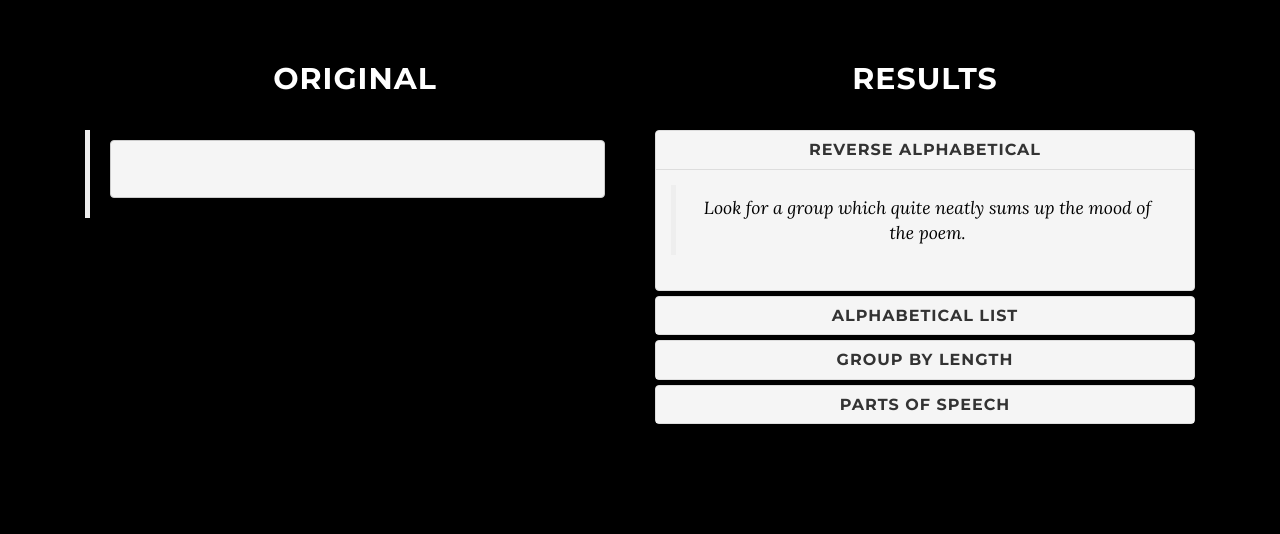
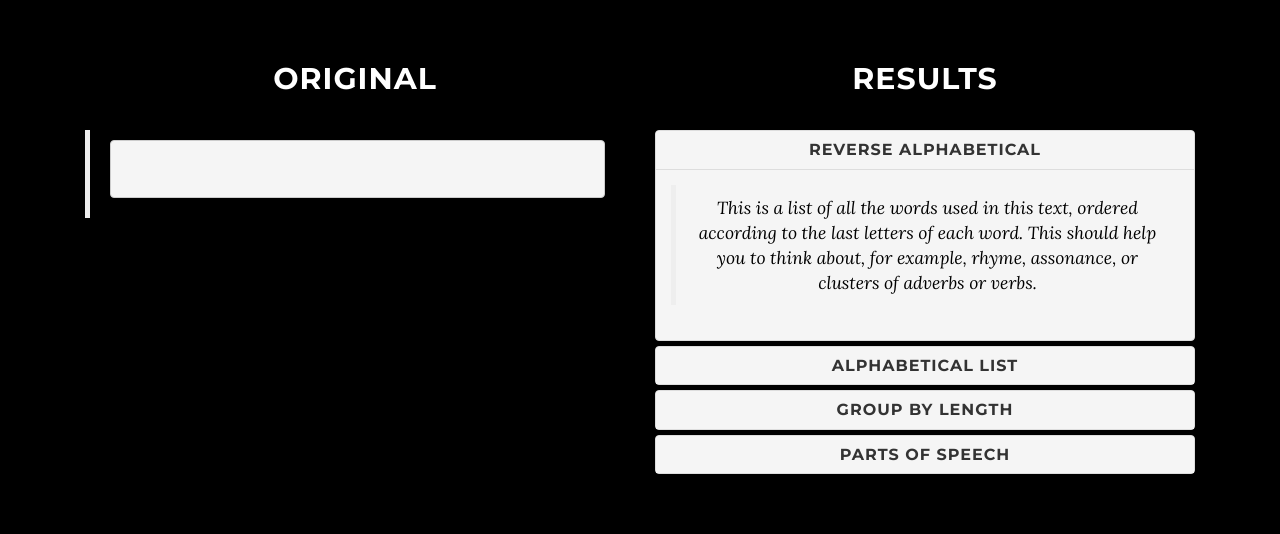
Before and after one commit to davidmiller/alliterator.org, a Flask app: page / in a window 1280 px wide. Shown: the part 988-1522 px from the top of the page. Run offline with Flask 2, Linux system fonts and the light colour scheme; some libraries are stand-ins or nearby versions.

Commit message:
Add helpful text to sections

```diff
--- a/dulce/templates/home.html
+++ b/dulce/templates/home.html
@@ -105,7 +105,11 @@
             <div id="collapseOne" class="panel-collapse collapse in">
               <div class="panel-body">
                 <blockquote>
-                  <i>Look for a group which quite neatly sums up the mood of the poem.</i>
+                  <i>
+                    This is a list of all the words used in this text, ordered according to the last
+                    letters of each word. This should help you to think about, for example, rhyme,
+                    assonance, or clusters of adverbs or verbs.
+                  </i>
                 </blockquote>
                 <!-- <span ng-repeat="word in reverse_alphabetical">[[word]]  --></span>
 <ul class="list-unstyled">
@@ -128,8 +132,7 @@
     <div class="panel-body">
       <blockquote>
         <i>
-          Look for significant variations in usage between poets,
-          between a poet's various works and, most revealingly, within particular poems.
+          This is a list of all the words used in the text.
         </i>
       </blockquote>
       <ul class="list-unstyled">
@@ -153,8 +156,9 @@
     <div class="panel-body">
       <blockquote>
         <i>
-          Look for significant variations in usage between poets,
-          between a poet's various works and, most revealingly, within particular poems.
+          This is a list of all words used in the text, ranked by the number of characters in each.
+          This tool can be surprisingly useful as it often reveals a writer’s decision to use -
+          or avoid - very simple or very complex words.
         </i>
       </blockquote>
       <ul class="list-unstyled">
@@ -178,7 +182,9 @@
     <div class="panel-body">
       <blockquote>
         <i>
-          Some helpful text explaining why this might be interesting please...
+          This gives a word list broken down into categories;
+          it might be particularly useful when thinking about, for example,
+          whether or not a writer uses abstract nouns.
         </i>
       </blockquote>
       <ul class="list-unstyled">
```
